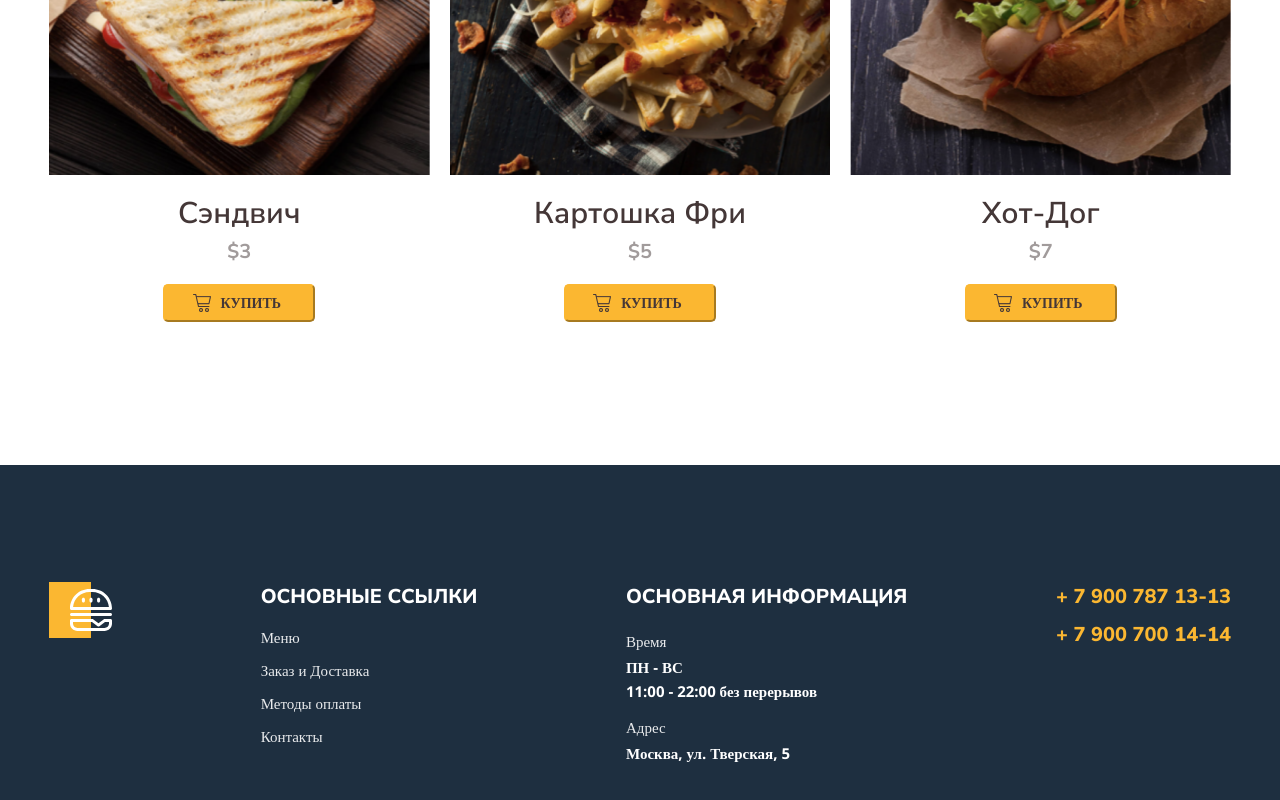
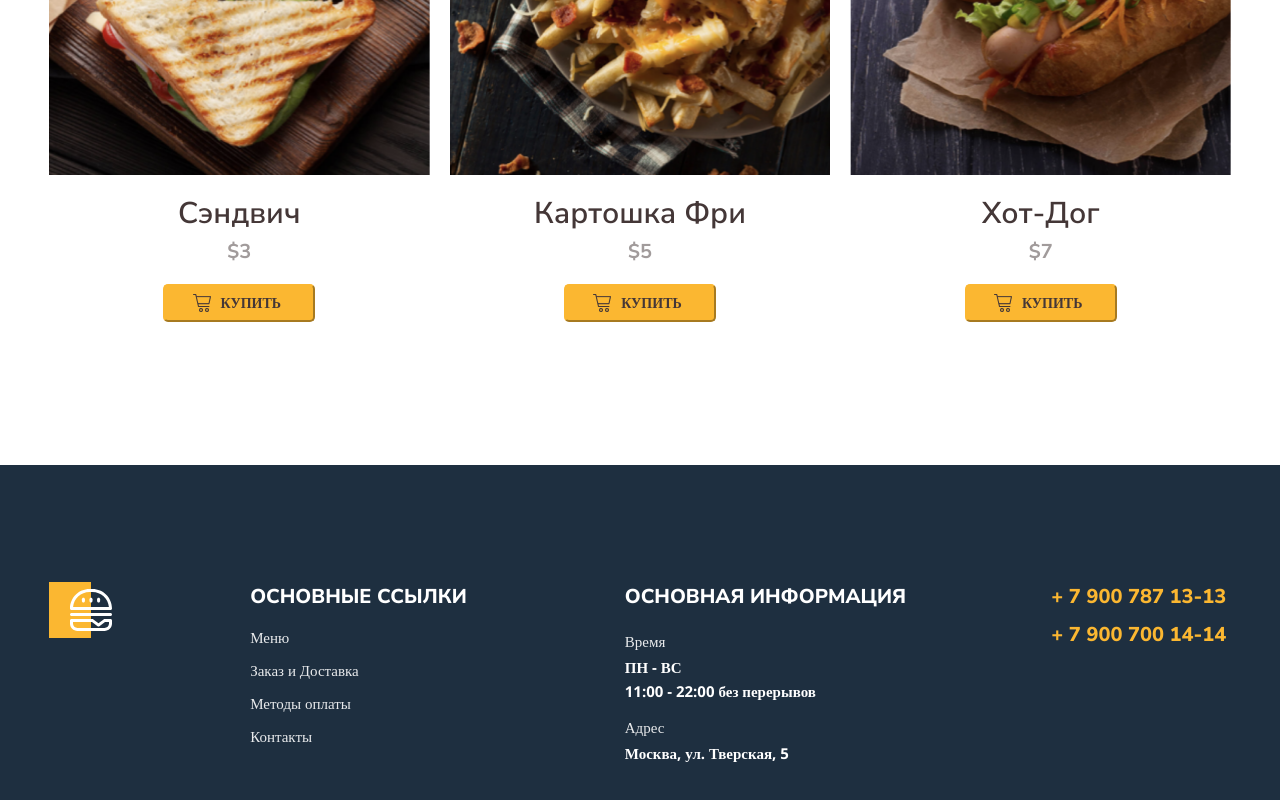
Before and after one commit to keilirae/FrontendBlok-Module01-Burger, a plain HTML site: page index.html in a window 1280 px wide. Shown: the part 3007-3807 px from the top of the page. Drawn offline with nearby package versions, Linux system fonts and the light colour scheme.

Commit message:
lesson16

```diff
--- a/index.html
+++ b/index.html
@@ -157,7 +157,7 @@
         <div class="container">
             <div class="footer-wrapper">
                 <a href="#" class="footer-logo"></a>
-                <div class="footer-item">
+                <div class="footer-item footer-item-one">
                     <h3 class="footer-title">
                         Основные ссылки
                     </h3>
@@ -168,7 +168,7 @@
                         <a class="footer-nav-link" href="#">Контакты</a>
                     </nav>
                 </div>
-                <div class="footer-item">
+                <div class="footer-item footer-item-two">
                     <h3 class="footer-title">
                         Основная информация
                     </h3>
@@ -182,7 +182,7 @@
                         </li>
                     </ul>
                 </div>
-                <div class="footer-item">
+                <div class="footer-item footer-item-three">
                     <a class="footer-tel" href="tel:+79007871313">+ 7 900 787 13-13</a>
                     <a class="footer-tel" href="tel:+79007001414">+ 7 900 700 14-14</a>
                 </div>
--- a/styles/main.css
+++ b/styles/main.css
@@ -402,11 +402,24 @@ a {
     display: flex;
     justify-content: space-between;
     align-items: flex-start;
+    gap: 10px;
     padding-top: 117px;
 }
 
 .footer-item {
     line-height: 190%;
+}
+
+.footer-item-one {
+    flex-basis: 20%;
+}
+
+.footer-item-two {
+    flex-basis: 24.4%;
+}
+
+.footer-item-three {
+    flex-basis: 15.2%;
 }
 
 .footer-logo {
```
